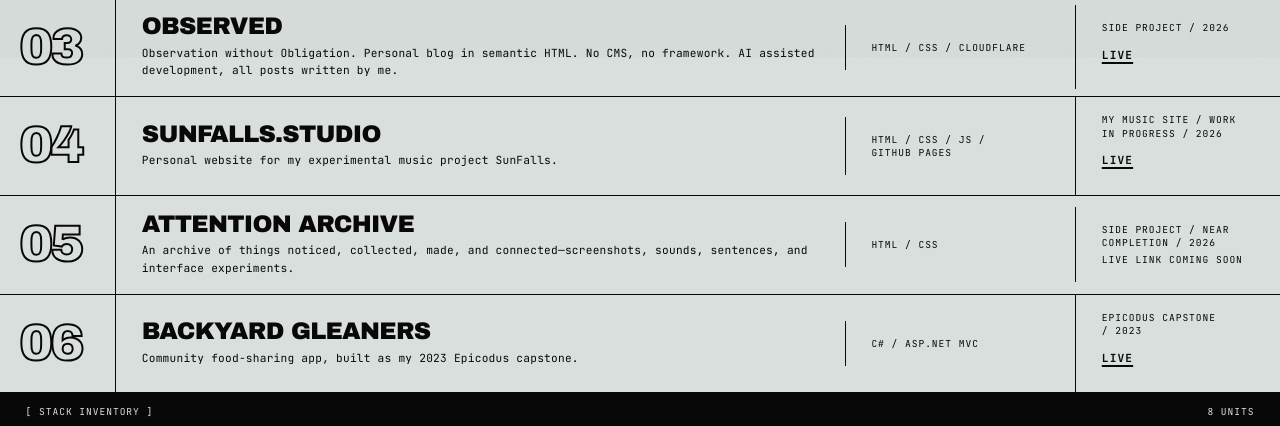
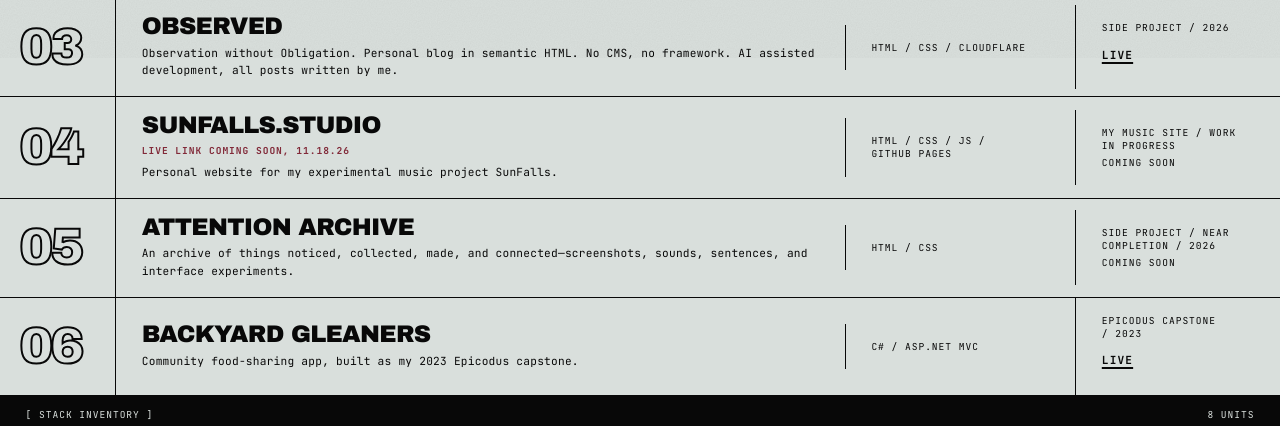
Before and after one commit to eusebiedev/esdev, a plain HTML site: page index.html in a window 1280 px wide. Shown: the part 742-1168 px from the top of the page. Drawn offline with Linux system fonts and the light colour scheme.

Commit message:
fix: hide Sunfalls live link and clarify coming-soon statuses

```diff
--- a/index.html
+++ b/index.html
@@ -178,6 +178,7 @@
               <span class="entry__num" aria-hidden="true">04</span>
               <div class="entry__main">
                 <h3>sunfalls.studio</h3>
+                <p class="label tag">Live link coming soon, <time datetime="2026-11-18">11.18.26</time></p>
                 <p>
                   Personal website for my experimental music project SunFalls.
                 </p>
@@ -187,9 +188,11 @@
               </p>
               <div class="entry__info">
                 <p class="label">
-                  My Music Site / Work in progress /
-                  <time datetime="2026">2026</time>
+                  My Music Site / Work in progress
                 </p>
+                <p class="label">Coming soon</p>
+                <!-- TODO: restore the Sunfalls live link when ready to share -->
+                <!--
                 <a
                   href="https://eusebiedev.github.io/sunfalls-studio/"
                   target="_blank"
@@ -199,6 +202,7 @@
                     >: sunfalls.studio (opens in a new tab)</span
                   >
                 </a>
+                -->
               </div>
             </article>
           </li>
@@ -224,7 +228,7 @@
                   <time datetime="2026">2026</time>
                 </p>
                 <!-- TODO: Attention Archive live URL -->
-                <p class="label">Live link coming soon</p>
+                <p class="label">Coming soon</p>
                 <!--
                 <a href="#TODO-attention-archive-url" target="_blank" rel="noopener noreferrer">
                   Live<span class="vh">: Attention Archive (opens in a new tab)</span>
```
